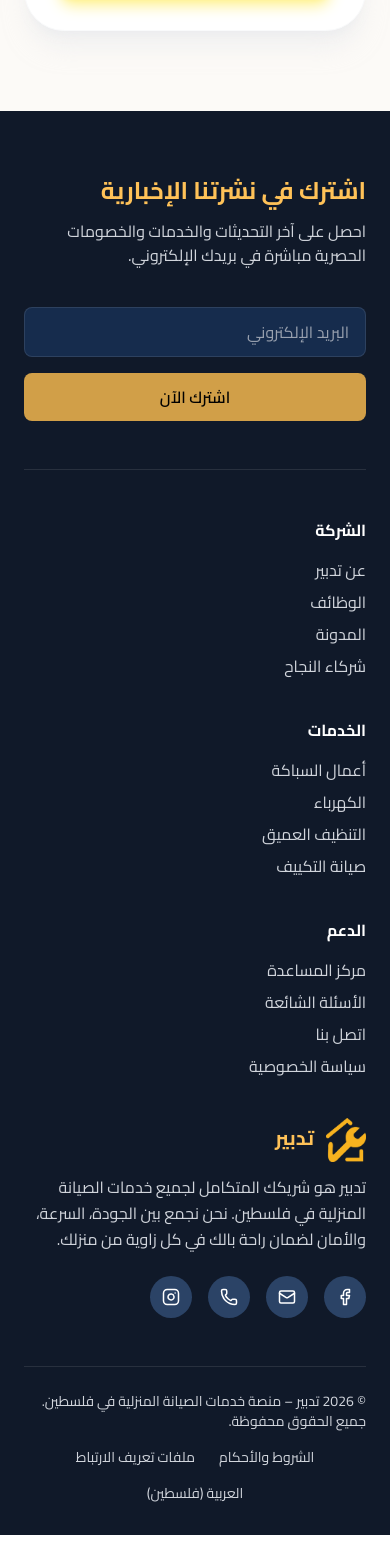
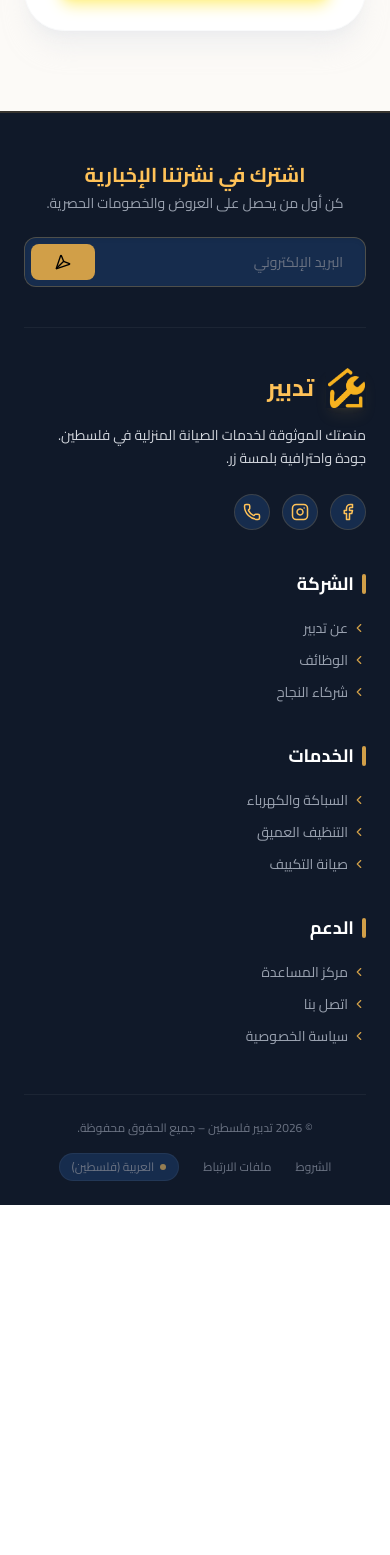
Before and after one commit to MajdNassar0/Tadbeer0, a React (Vite) app: page /#about in a window 390 px wide. Shown: the part 5053-6608 px from the top of the page. After the commit the page ends 6338 px from the top, so only its background shows below. Built offline with nearby package versions, Linux system fonts and the light colour scheme.

Commit message:
feat: complete worker profile tabs and sync performance stats with real booking data

```diff
--- a/src/components/Footer/Footer.jsx
+++ b/src/components/Footer/Footer.jsx
@@ -1,130 +1,110 @@
 import React from "react";
+import { motion } from "framer-motion";
 import logoImg from "../../assets/img/tadbeerLogo/logo.5.png";
-
-import { Mail, Phone, Facebook, Instagram} from "lucide-react";
+import { Mail, Phone, Facebook, Instagram, Send, ChevronLeft } from "lucide-react";
 
 function Footer() {
+  const fadeInUp = {
+    initial: { opacity: 0, y: 15 },
+    whileInView: { opacity: 1, y: 0 },
+    viewport: { once: true },
+    transition: { duration: 0.5 }
+  };
+
   return (
-    <>
-      <footer
-        dir="rtl"
-        className="bg-[#101929] text-white pt-16 pb-8 px-6 md:px-16"
-      >
-        {/* Newsletter Section */}
-        <div className="grid md:grid-cols-2 gap-10 items-center border-b border-white/10 pb-12">
+    <footer dir="rtl" className="bg-[#101929] text-white pt-12 pb-6 px-6 md:px-16 border-t-2 border-[#d19f48]/20">
+      <div className="max-w-7xl mx-auto">
 
-          {/* Right Side Text */}
-          <div>
-            <h2 className="text-2xl md:text-3xl font-bold text-[#ffc258] mb-3">
+        {/* Newsletter Section - Compact & On-Brand */}
+        <motion.div
+          {...fadeInUp}
+          className="flex flex-col lg:flex-row items-center justify-between gap-6 pb-10 mb-10 border-b border-white/5"
+        >
+          <div className="text-center lg:text-right">
+            <h2 className="text-xl md:text-2xl font-bold text-[#ffc258] mb-1">
               اشترك في نشرتنا الإخبارية
             </h2>
-            <p className="text-gray-300">
-              احصل على آخر التحديثات والخدمات والخصومات الحصرية مباشرة في بريدك
-              الإلكتروني.
-            </p>
+            <p className="text-gray-400 text-sm">كن أول من يحصل على العروض والخصومات الحصرية.</p>
           </div>
 
-          {/* Left Side Input */}
-          <div className="flex flex-col sm:flex-row gap-4">
+          <div className="flex w-full max-w-md bg-[#162c4d] p-1.5 rounded-xl border border-[#d19f48]/30 shadow-inner">
             <input
               type="email"
               placeholder="البريد الإلكتروني"
-              className="flex-1 bg-[#162c4d] border border-white/10 rounded-lg px-4 py-3 text-white placeholder-gray-400 focus:outline-none focus:ring-1 focus:ring-[#b8914e]"
+              className="bg-transparent flex-1 px-4 py-2 text-sm outline-none placeholder:text-gray-500"
             />
-
-            <button className="bg-[#d19f48] hover:bg-[#E69500] text-black font-semibold px-6 py-3 rounded-lg transition-all duration-500">
-              اشترك الآن
+            <button className="bg-[#d19f48] hover:bg-[#ffc258] text-black font-bold px-6 py-2 rounded-lg transition-all duration-300 flex items-center gap-2">
+              <span className="hidden sm:inline">اشترك</span>
+              <Send size={16} className="rotate-180" />
             </button>
           </div>
+        </motion.div>
+
+        {/* Main Grid */}
+        <div className="grid grid-cols-1 sm:grid-cols-2 lg:grid-cols-4 gap-10 text-sm">
+
+          {/* Brand Info */}
+          <motion.div {...fadeInUp} className="space-y-4">
+            <div className="flex items-center gap-3">
+              <img src={logoImg} alt="Tadbeer" className="w-10 h-10 object-contain shadow-lg  shadow-[#d19f48]/10" />
+              <span className="text-2xl font-bold text-[#ffc258]">تدبير</span>
+            </div>
+            <p className="text-gray-300 leading-relaxed max-w-xs">
+              منصتك الموثوقة لخدمات الصيانة المنزلية في فلسطين. جودة واحترافية بلمسة زر.
+            </p>
+            <div className="flex gap-3 pt-2">
+              {[Facebook, Instagram, Phone].map((Icon, i) => (
+                <motion.a
+                  key={i}
+                  whileHover={{ scale: 1.1, backgroundColor: "#d19f48", color: "#101929" }}
+                  href="#"
+                  className="w-9 h-9 flex items-center justify-center rounded-full bg-[#162c4d] text-[#ffc258] transition-colors border border-[#d19f48]/20"
+                >
+                  <Icon size={18} />
+                </motion.a>
+              ))}
+            </div>
+          </motion.div>
+
+          {/* Links Groups */}
+          {[
+            { title: "الشركة", links: ["عن تدبير", "الوظائف", "شركاء النجاح"] },
+            { title: "الخدمات", links: ["السباكة والكهرباء", "التنظيف العميق", "صيانة التكييف"] },
+            { title: "الدعم", links: ["مركز المساعدة", "اتصل بنا", "سياسة الخصوصية"] }
+          ].map((section, idx) => (
+            <motion.div {...fadeInUp} transition={{ delay: idx * 0.1 }} key={idx}>
+              <h3 className="text-white font-bold mb-5 text-lg flex items-center gap-2">
+                <span className="w-1 h-5 bg-[#d19f48] rounded-full"></span>
+                {section.title}
+              </h3>
+              <ul className="space-y-3">
+                {section.links.map((link, i) => (
+                  <li key={i}>
+                    <a href="#" className="text-gray-400 hover:text-[#ffc258] flex items-center gap-1 group transition-all">
+                      <ChevronLeft size={14} className="group-hover:translate-x-[-2px] transition-transform text-[#d19f48]" />
+                      {link}
+                    </a>
+                  </li>
+                ))}
+              </ul>
+            </motion.div>
+          ))}
         </div>
 
-        {/* Links Section */}
-        <div className="grid md:grid-cols-4 sm:grid-cols-2  gap-10 py-12 border-b border-white/10" dir="ltr">
-
-          {/* Company */}
-          <div dir="rtl" >
-            <h3 className="font-bold mb-4">الشركة</h3>
-            <ul className="space-y-2 text-gray-300">
-              <li className="hover:text-[#cc9940] cursor-pointer transition duration-600">عن تدبير</li>
-              <li className="hover:text-[#cc9940] cursor-pointer transition duration-600">الوظائف</li>
-              <li className="">المدونة</li>
-              <li className="hover:text-[#cc9940] cursor-pointer transition duration-600">شركاء النجاح</li>
-            </ul>
-          </div>
-
-          {/* Services */}
-          <div dir="rtl">
-            <h3 className="font-bold mb-4">الخدمات</h3>
-            <ul className="space-y-2 text-gray-300">
-              <li className="hover:text-[#cc9940] cursor-pointer transition duration-600">أعمال السباكة</li>
-              <li className="hover:text-[#cc9940] cursor-pointer transition duration-600">الكهرباء</li>
-              <li className="hover:text-[#cc9940] cursor-pointer transition duration-600">التنظيف العميق</li>
-              <li className="hover:text-[#cc9940] cursor-pointer transition duration-600">صيانة التكييف</li>
-            </ul>
-          </div>
-
-          {/* Support */}
-          <div dir="rtl">
-            <h3 className="font-bold mb-4">الدعم</h3>
-            <ul className="space-y-2 text-gray-300">
-              <li className="hover:text-[#cc9940] cursor-pointer transition duration-600">مركز المساعدة</li>
-              <li className="hover:text-[#cc9940] cursor-pointer transition duration-600">الأسئلة الشائعة</li>
-              <li className="hover:text-[#cc9940] cursor-pointer transition duration-600">اتصل بنا</li>
-              <li className="hover:text-[#cc9940] cursor-pointer transition duration-600">سياسة الخصوصية</li>
-            </ul>
-          </div>
-
-          {/* About Tadbeer */}
-
-          <div dir="rtl">
-            <div className="flex items-center gap-3 mb-4">
-              <div className="w-10 h-10 shrink-0">
-                <img src={logoImg} alt="Tadbeer logo" />
-              </div>
-              <h3 className="text-xl font-bold text-[#ffc258]">تدبير</h3>
-            </div>
-
-
-            <p className="text-gray-300 mb-6 leading-relaxed">
-              تدبير هو شريكك المتكامل لجميع خدمات الصيانة المنزلية في فلسطين.
-              نحن نجمع بين الجودة، السرعة، والأمان لضمان راحة بالك في كل زاوية
-              من منزلك.
-            </p>
-
-            <div className="flex gap-4">
-              {[Facebook, Mail, Phone , Instagram].map((Icon, i) => (
-                <div
-                  key={i}
-                  className="bg-[#2B4366] p-3 rounded-full hover:bg-[#c99844] hover:text-black transition duration-800 cursor-pointer"
-                >
-                  <Icon size={18} />
-                </div>
-              ))}
+        {/* Minimal Bottom Bar */}
+        <div className="mt-12 pt-6 border-t border-white/5 flex flex-col md:flex-row justify-between items-center gap-4 text-[12px] text-gray-500">
+          <p>© 2026 تدبير فلسطين – جميع الحقوق محفوظة.</p>
+          <div className="flex items-center gap-6">
+            <span className="hover:text-[#ffc258] cursor-pointer">الشروط</span>
+            <span className="hover:text-[#ffc258] cursor-pointer">ملفات الارتباط</span>
+            <div className="flex items-center gap-1.5 px-3 py-1 bg-[#162c4d] rounded-full border border-white/5">
+              <span className="w-1.5 h-1.5 bg-[#ffc258] rounded-full animate-pulse"></span>
+              العربية (فلسطين)
             </div>
           </div>
         </div>
-
-        {/* Bottom Bar */}
-        <div className="flex flex-col md:flex-row justify-between items-center gap-4 pt-6 text-gray-300 text-sm">
-
-          <div>
-            © 2026 تدبير – منصة خدمات الصيانة المنزلية في فلسطين. جميع الحقوق محفوظة.
-          </div>
-
-          <div className="flex gap-6">
-            <span className="hover:text-[#FFA50A] cursor-pointer transition duration-300">
-              الشروط والأحكام
-            </span>
-            <span className="hover:text-[#FFA50A] cursor-pointer transition duration-300">
-              ملفات تعريف الارتباط
-            </span>
-          </div>
-
-          <div>العربية (فلسطين)</div>
-
-        </div>
-      </footer>
-    </>
+      </div>
+    </footer>
   );
 }
 
```
Also changed, not shown: src/pages/WorkerProfile/tabs/OverviewTab.jsx (+130 -32 lines).
